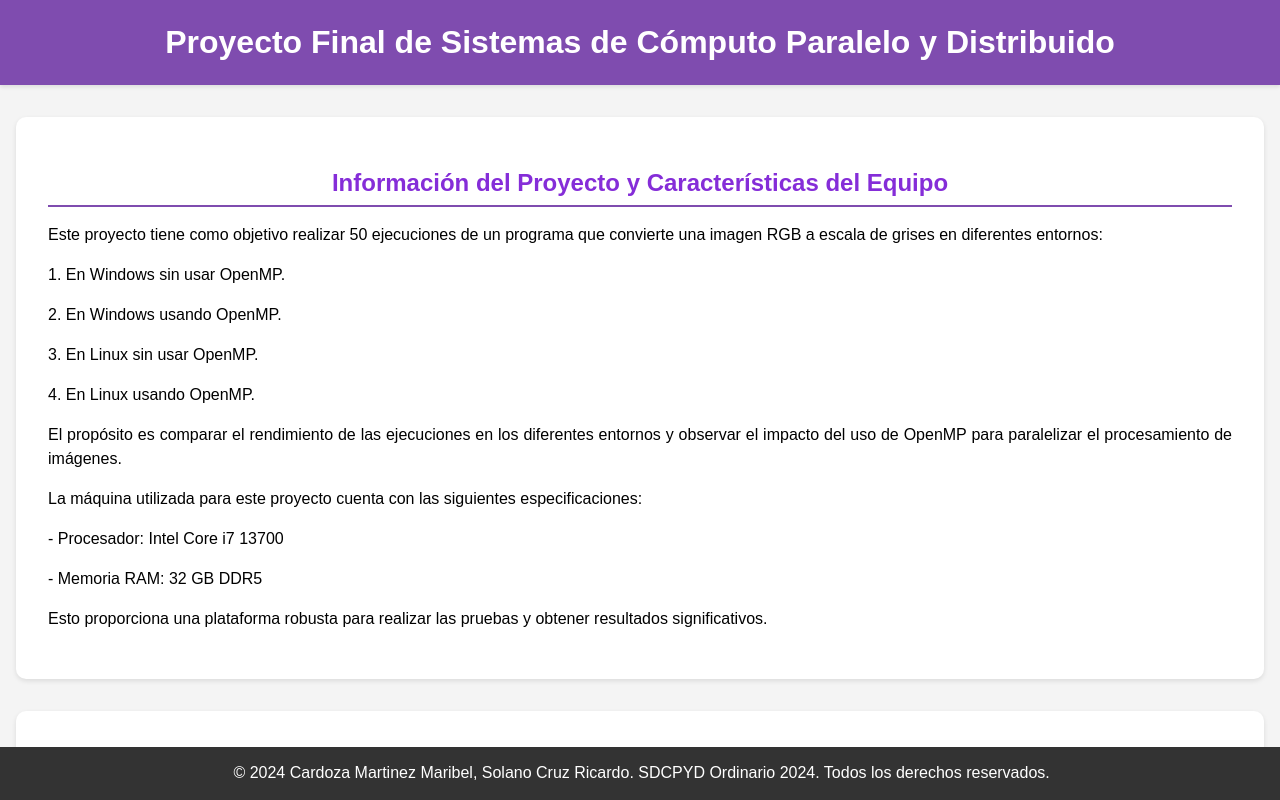
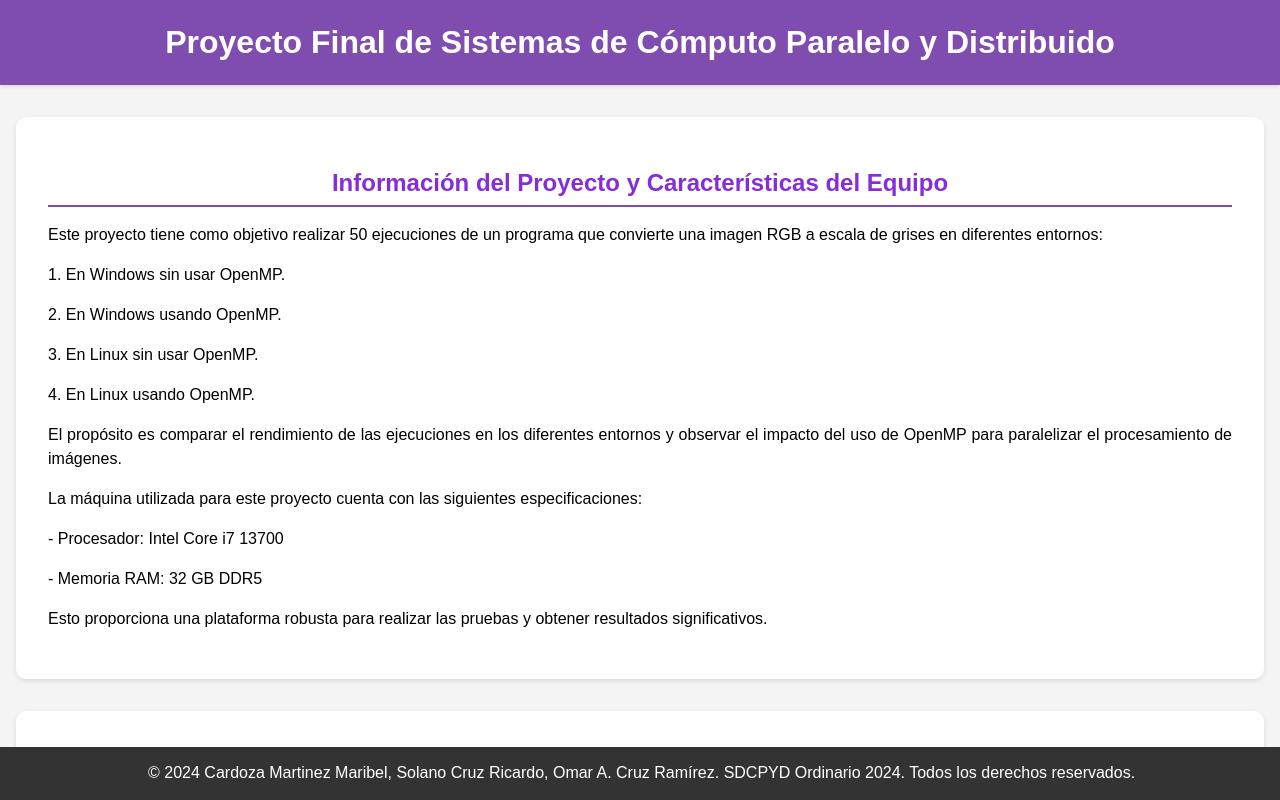
Before and after one commit to Socru/SDCPYD, a React (Create React App) app in the folder blog/: page / in a window 1280 px wide. Shown: the top 800 px of the page. Built offline with nearby package versions, Linux system fonts and the light colour scheme; the HTML template or start-up script is replaced by a standard one.

Commit message:
Update Footer.js

```diff
--- a/blog/src/components/Footer.js
+++ b/blog/src/components/Footer.js
@@ -3,7 +3,7 @@ import React from 'react';
 const Footer = () => {
   return (
     <footer>
-      <p>&copy; 2024 Cardoza Martinez Maribel, Solano Cruz Ricardo. SDCPYD Ordinario 2024. Todos los derechos reservados.</p>
+      <p>&copy; 2024 Cardoza Martinez Maribel, Solano Cruz Ricardo, Omar A. Cruz Ramírez. SDCPYD Ordinario 2024. Todos los derechos reservados.</p>
     </footer>
   );
 };
```
